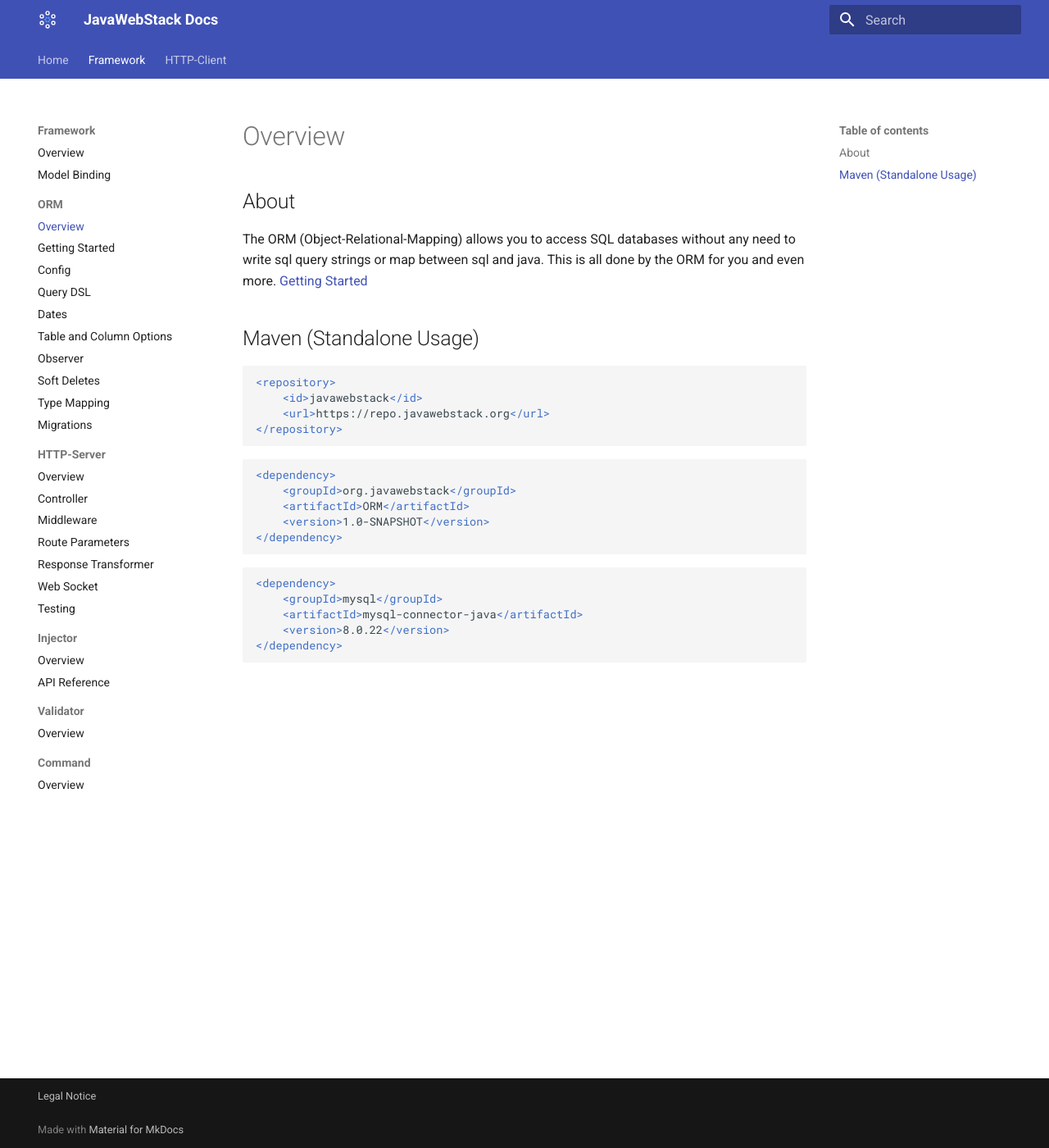
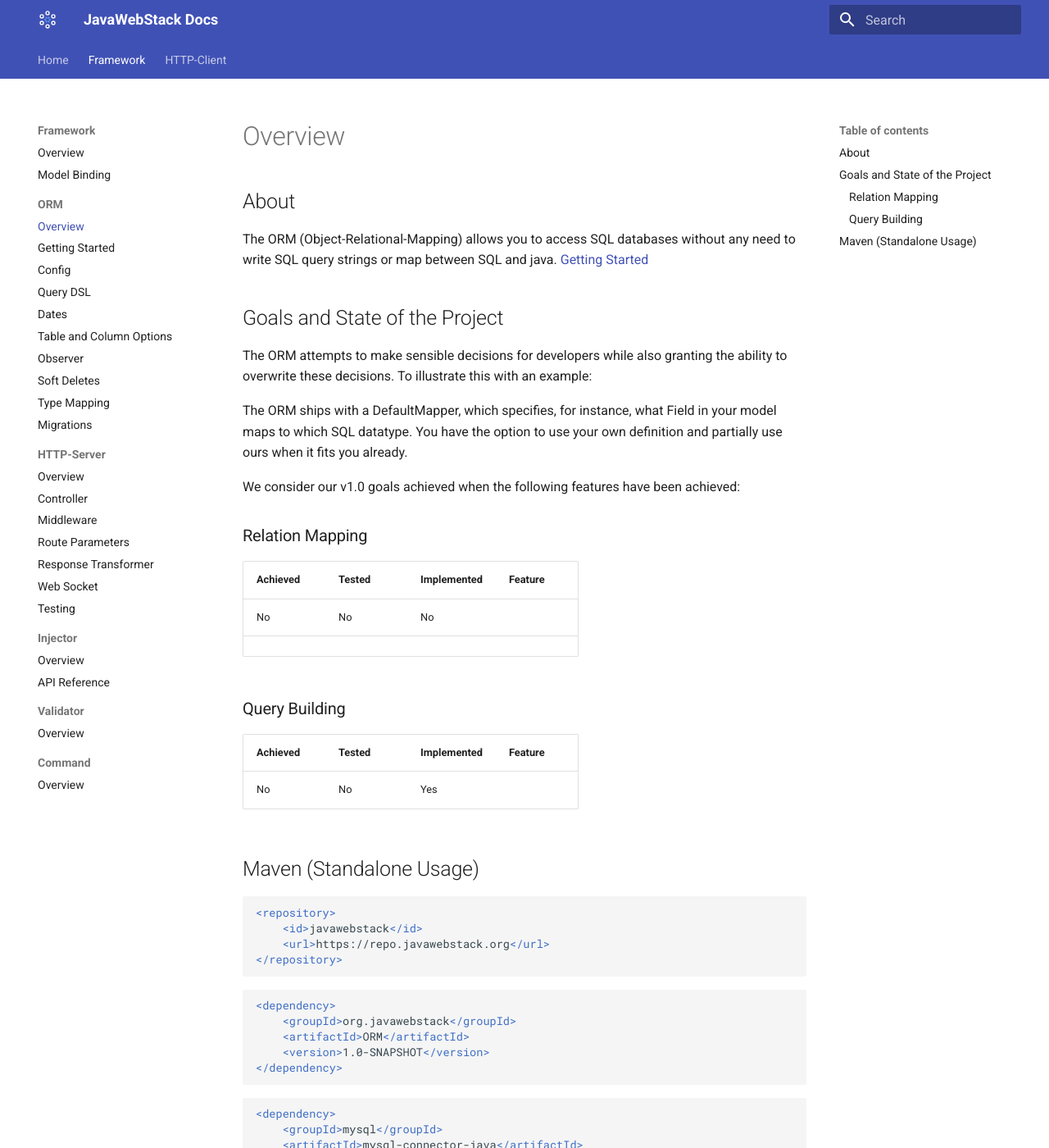
Before and after one commit to JavaWebStack/Docs, an MkDocs documentation site: the page built from docs/framework/orm/index.md, in a window 1280 px wide and 1400 px high. Shown: the whole window at 82% size. Built offline with MkDocs 1.6.1 and Material for MkDocs 9.7.7, drawn with Linux system fonts in a browser that asks for light colours.

Commit message:
Add rough structure for feature specification

````diff
--- a/docs/framework/orm/index.md
+++ b/docs/framework/orm/index.md
@@ -1,7 +1,27 @@
 # Overview
 ## About
-The ORM (Object-Relational-Mapping) allows you to access SQL databases without any need to write sql query strings or map between sql and java. This is all done by the ORM for you and even more.
+The ORM (Object-Relational-Mapping) allows you to access SQL databases without any need to write SQL query strings or map between SQL and java.
 [Getting Started](/docs/orm/getting-started)
+
+## Goals and State of the Project
+The ORM attempts to make sensible decisions for developers while also granting the ability to overwrite these decisions. To illustrate this with an example:
+
+The ORM ships with a DefaultMapper, which specifies, for instance, what Field in your model maps to which SQL datatype. You have the option to use your own definition and partially use ours when it fits you already.
+
+We consider our v1.0 goals achieved when the following features have been achieved:
+
+### Relation Mapping
+
+|Achieved|Tested|Implemented|Feature|
+| - | - | - | - |
+| No |No | No |
+|  |  |  |
+
+### Query Building
+|Achieved|Tested|Implemented|Feature|
+| - | - | - | - |
+| No | No | Yes | |
+
 ## Maven (Standalone Usage)
 ```xml
 <repository>
````
